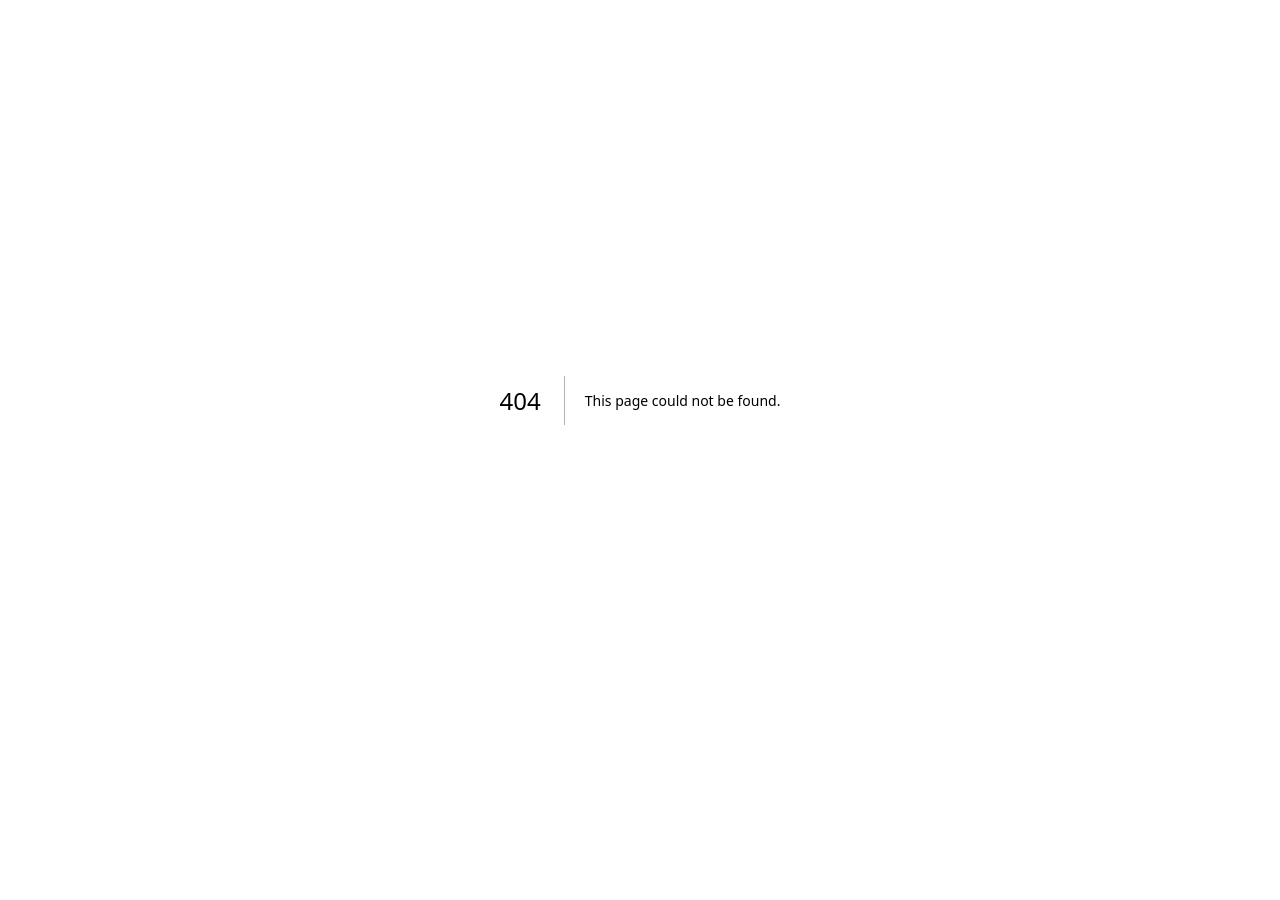
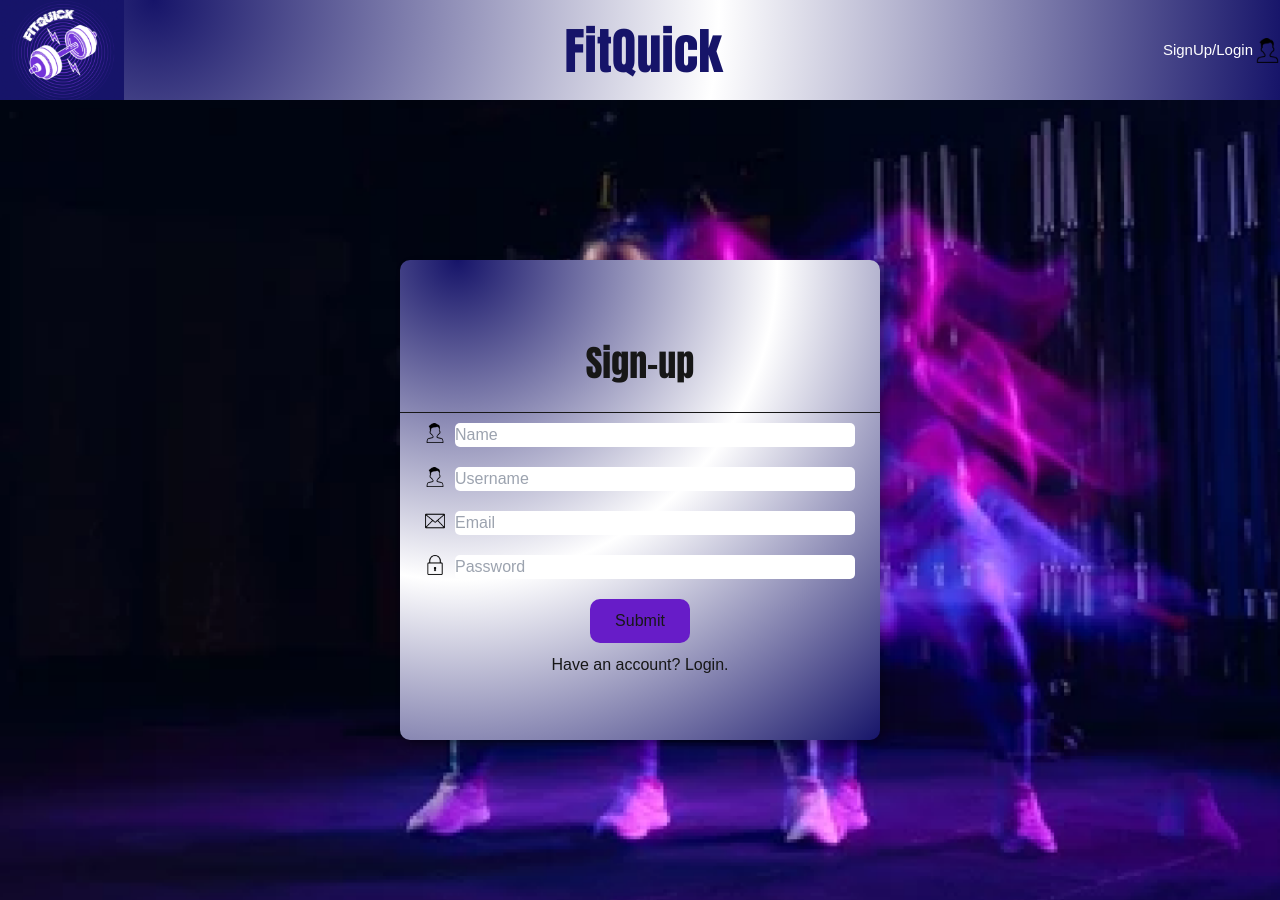
Before and after one commit to philbreunig/fitquick-cs4300, a Next.js app: page /SignUp in a window 1280 px wide. Before the commit this address had no page. Before the commit the page ends 800 px from the top, so only its background shows below. Built offline with nearby package versions, Linux system fonts and the light colour scheme.

Commit message:
Added sign up and login components with dynamic routing to Authenticated homepage and dynamic nav

```diff
--- /dev/null
+++ b/src/app/AuthenticatedHome/[username]/page.tsx
@@ -0,0 +1,14 @@
+"use client";
+import { useParams } from "next/navigation";
+import Nav from "../../components/Nav";
+import { useState } from "react";
+
+export default function Home() {
+  const { username } = useParams();
+  const signout = "/";
+  return (
+    <div>
+      <Nav username={username as string} url={signout} />
+    </div>
+  );
+}
--- /dev/null
+++ b/src/app/Login/page.tsx
@@ -0,0 +1,18 @@
+"use client";
+import Nav from "../components/Nav";
+import Login from "../components/Login";
+import { useState } from "react";
+
+export default function Home() {
+  const [username, setUsername] = useState<string | null>(null);
+  const handleLogin = (user: { username: string }) => {
+    setUsername(user.username);
+  };
+  const create = "/SignUp";
+  return (
+    <div>
+      <Nav username={username} url={create} />
+      <Login onLogin={handleLogin} />
+    </div>
+  );
+}
--- /dev/null
+++ b/src/app/SignUp/page.tsx
@@ -0,0 +1,28 @@
+"use client";
+import Image from "next/image";
+import Nav from "../components/Nav";
+import NonAuthSplash from "../components/NonAuthSplash";
+import Signup from "../components/Signup";
+import { useState } from "react";
+import Link from "next/link";
+
+export default function Home() {
+  const navUrl = "/SignUp";
+  const [users, setUsers] = useState<any[]>([]);
+  const addNewUser = (newUser: {
+    id: number;
+    name: string;
+    username: string;
+    email: string;
+    password: string;
+  }) => {
+    setUsers([...users, newUser]);
+    console.log("New user added: ", newUser);
+  };
+  return (
+    <div>
+      <Nav username={null} url={navUrl} />
+      <Signup onAddUser={addNewUser} />
+    </div>
+  );
+}
--- /dev/null
+++ b/src/app/components/Login.module.css
@@ -0,0 +1,74 @@
+.background {
+  display: flex;
+  align-items: center;
+  justify-content: center;
+  background-image: url(/splashBackground.png);
+  background-size: cover;
+  background-position: center;
+  height: 100vh;
+}
+.container {
+  background: radial-gradient(
+    circle at 12% 0%,
+    #161469,
+    rgb(255, 255, 255),
+    #161469
+  );
+  border-radius: 10px;
+  height: 50vh;
+  width: 60vh;
+  display: flex;
+  flex-direction: column;
+  align-items: center;
+  justify-content: center;
+  margin: 10px;
+  box-shadow: 5px 5px 10px rgba(0, 0, 0, 0.3);
+}
+.header {
+  font-size: 225%;
+  font-family: Impact, Haettenschweiler, "Arial Narrow Bold", sans-serif;
+  padding: 0px;
+  margin: 0px;
+  border-bottom: solid 1px;
+  width: 100%;
+  text-align: center;
+  height: 100px;
+  display: flex;
+  align-items: center;
+  justify-content: center;
+}
+.inputs {
+  display: flex;
+  flex-direction: column;
+  align-items: center;
+}
+.input {
+  display: flex;
+  padding: 10px;
+}
+.inputField {
+  border-radius: 5px;
+  width: 50vh;
+}
+.icon {
+  height: 20px;
+  width: 30px;
+  padding-right: 10px;
+}
+.buttonAndLink {
+  display: flex;
+  flex-direction: column;
+  align-items: center;
+  padding: 10px;
+}
+.submitButton {
+  border-radius: 10px;
+  padding: 10px;
+  margin-bottom: 10px;
+  width: 100px;
+  background-color: #671cc8;
+}
+.submitButton:hover {
+  background-color: rgb(161, 160, 160);
+  box-shadow: 5px 5px 10px rgba(0, 0, 0, 0.3);
+}
--- /dev/null
+++ b/src/app/components/Login.tsx
@@ -0,0 +1,69 @@
+"use client";
+import Style from "./Login.module.css";
+import { useState } from "react";
+import Link from "next/link";
+import { useRouter } from "next/navigation";
+
+type LoginProps = {
+  onLogin: (user: { username: string }) => void;
+};
+
+export default function Login({ onLogin }: LoginProps) {
+  const [username, setUsername] = useState("");
+  const [password, setPassword] = useState("");
+  const router = useRouter();
+
+  const handleSubmit = (e: React.FormEvent) => {
+    e.preventDefault();
+    if (!username || !password) {
+      alert("Username and Password are required");
+      return;
+    }
+    onLogin({ username });
+    setUsername("");
+    setPassword("");
+    router.push(`/AuthenticatedHome/${username}`);
+  };
+  return (
+    <div className={Style.background}>
+      <div className={Style.container}>
+        <div className={Style.header}>
+          <p className={Style.text}>Log in</p>
+          <div className={Style.underline}></div>
+        </div>
+        <form className={Style.inputs} onSubmit={handleSubmit}>
+          <div className={Style.input}>
+            <img src="user-icon.png" alt="User Icon" className={Style.icon} />
+            <input
+              type="text"
+              placeholder="Username"
+              value={username}
+              className={Style.inputField}
+              onChange={(e) => setUsername(e.target.value)}
+            ></input>
+          </div>
+          <div className={Style.input}>
+            <img
+              src="password-icon.png"
+              alt="Password"
+              className={Style.icon}
+            />
+            <input
+              type="password"
+              placeholder="Password"
+              value={password}
+              className={Style.inputField}
+              onChange={(e) => setPassword(e.target.value)}
+            ></input>
+          </div>
+          <div className={Style.buttonAndLink}>
+            <button className={Style.submitButton} type="submit">
+              Submit
+            </button>
+            <Link href="./SignUp">No account? Sign Up.</Link>
+          </div>
+        </form>
+      </div>
+    </div>
+  );
+}
--- a/src/app/components/Nav.tsx
+++ b/src/app/components/Nav.tsx
@@ -1,7 +1,12 @@
-import { styleText } from "util";
 import Style from "./Nav.module.css";
+import Link from "next/link";
 
-export default function Nav() {
+type NavProps = {
+  username?: string | null;
+  url: string;
+};
+
+export default function Nav({ username, url }: NavProps) {
   return (
     <div className={Style.banner}>
       <img
@@ -9,11 +14,15 @@ export default function Nav() {
         alt="FitQuickLogo"
         className={Style.logo}
       ></img>
-      <h1 className={Style.title}>FitQuick</h1>
+      <Link href="/" className={Style.title}>
+        {username ? `Welcome, ${username}!` : "FitQuick"}
+      </Link>
       <div className={Style.loginGroup}>
-        <h6 className={Style.loginLink}>CreateUser/Login</h6>
+        <Link href={url} className={Style.loginLink}>
+          {url === "/" ? "LogOut" : "SignUp/Login"}
+        </Link>
         <img
-          src="user-icon.png"
+          src="/user-icon.png"
           alt="User Logo"
           className={Style.userIcon}
         ></img>
--- /dev/null
+++ b/src/app/components/Signup.module.css
@@ -0,0 +1,74 @@
+.background {
+  display: flex;
+  align-items: center;
+  justify-content: center;
+  background-image: url(/splashBackground.png);
+  background-size: cover;
+  background-position: center;
+  height: 100vh;
+}
+.container {
+  background: radial-gradient(
+    circle at 12% 0%,
+    #161469,
+    rgb(255, 255, 255),
+    #161469
+  );
+  border-radius: 10px;
+  height: 60vh;
+  width: 60vh;
+  display: flex;
+  flex-direction: column;
+  align-items: center;
+  justify-content: center;
+  margin: 10px;
+  box-shadow: 5px 5px 10px rgba(0, 0, 0, 0.3);
+}
+.header {
+  font-size: 225%;
+  font-family: Impact, Haettenschweiler, "Arial Narrow Bold", sans-serif;
+  padding: 0px;
+  margin: 0px;
+  border-bottom: solid 1px;
+  width: 100%;
+  text-align: center;
+  height: 100px;
+  display: flex;
+  align-items: center;
+  justify-content: center;
+}
+.inputs {
+  display: flex;
+  flex-direction: column;
+  align-items: center;
+}
+.input {
+  display: flex;
+  padding: 10px;
+}
+.inputField {
+  border-radius: 5px;
+  width: 50vh;
+}
+.icon {
+  height: 20px;
+  width: 30px;
+  padding-right: 10px;
+}
+.buttonAndLink {
+  display: flex;
+  flex-direction: column;
+  align-items: center;
+  padding: 10px;
+}
+.submitButton {
+  border-radius: 10px;
+  padding: 10px;
+  margin-bottom: 10px;
+  width: 100px;
+  background-color: #671cc8;
+}
+.submitButton:hover {
+  background-color: rgb(161, 160, 160);
+  box-shadow: 5px 5px 10px rgba(0, 0, 0, 0.3);
+}
--- /dev/null
+++ b/src/app/components/Signup.tsx
@@ -0,0 +1,104 @@
+import Style from "./Signup.module.css";
+import { useState } from "react";
+import Link from "next/link";
+
+type SignupProps = {
+  onAddUser: (user: {
+    id: number;
+    name: string;
+    username: string;
+    email: string;
+    password: string;
+  }) => void;
+};
+
+export default function Signup({ onAddUser }: SignupProps) {
+  const [name, setName] = useState("");
+  const [username, setUsername] = useState("");
+  const [email, setEmail] = useState("");
+  const [password, setPassword] = useState("");
+  const [id, setId] = useState("");
+
+  const handleSubmit = (e: React.FormEvent) => {
+    e.preventDefault();
+    if (!username || !password) {
+      alert("Username and Password are required");
+      return;
+    }
+    const newUser = {
+      id: Date.now(),
+      name: "",
+      username: "",
+      email: "",
+      password: "",
+    };
+    onAddUser(newUser);
+    setName("");
+    setEmail("");
+    setUsername("");
+    setPassword("");
+    setId("");
+  };
+  return (
+    <div className={Style.background}>
+      <div className={Style.container}>
+        <div className={Style.header}>
+          <p className={Style.text}>Sign-up</p>
+          <div className={Style.underline}></div>
+        </div>
+        <form className={Style.inputs} onSubmit={handleSubmit}>
+          <div className={Style.input}>
+            <img src="user-icon.png" alt="User Icon" className={Style.icon} />
+            <input
+              type="text"
+              placeholder="Name"
+              value={name}
+              className={Style.inputField}
+              onChange={(e) => setName(e.target.value)}
+            ></input>
+          </div>
+          <div className={Style.input}>
+            <img src="user-icon.png" alt="User Icon" className={Style.icon} />
+            <input
+              type="text"
+              placeholder="Username"
+              value={username}
+              className={Style.inputField}
+              onChange={(e) => setUsername(e.target.value)}
+            ></input>
+          </div>
+          <div className={Style.input}>
+            <img src="email-icon.png" alt="Email" className={Style.icon} />
+            <input
+              type="email"
+              placeholder="Email"
+              value={email}
+              className={Style.inputField}
+              onChange={(e) => setEmail(e.target.value)}
+            ></input>
+          </div>
+          <div className={Style.input}>
+            <img
+              src="password-icon.png"
+              alt="Password"
+              className={Style.icon}
+            />
+            <input
+              type="password"
+              placeholder="Password"
+              value={password}
+              className={Style.inputField}
+              onChange={(e) => setPassword(e.target.value)}
+            ></input>
+          </div>
+          <div className={Style.buttonAndLink}>
+            <button className={Style.submitButton} type="submit">
+              Submit
+            </button>
+            <Link href="./Login">Have an account? Login.</Link>
+          </div>
+        </form>
+      </div>
+    </div>
+  );
+}
--- a/src/app/page.tsx
+++ b/src/app/page.tsx
@@ -1,11 +1,16 @@
+"use client";
 import Image from "next/image";
 import Nav from "./components/Nav";
 import NonAuthSplash from "./components/NonAuthSplash";
+import Signup from "./components/Signup";
+import { useState } from "react";
+import Link from "next/link";
 
 export default function Home() {
+  const navUrl = "/SignUp";
   return (
     <div>
-      <Nav />
+      <Nav username={null} url={navUrl} />
       <NonAuthSplash />
     </div>
   );
```
Also changed, not shown: public/email-icon.png (added), public/password-icon.png (added).
